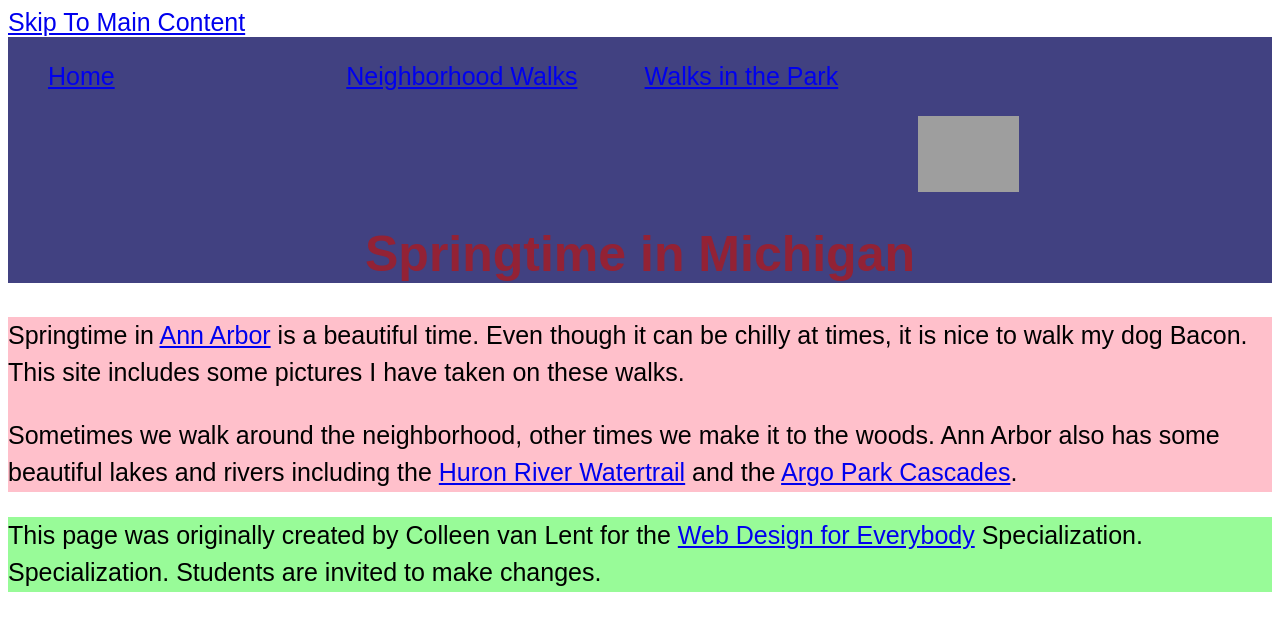
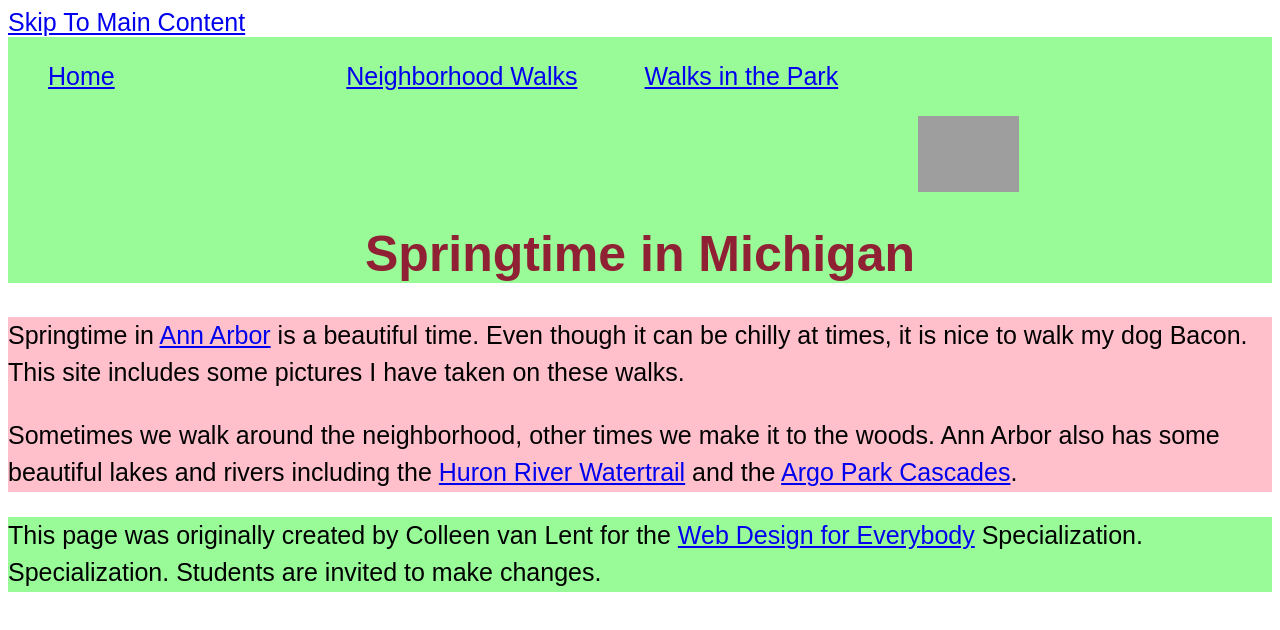
Before and after one commit to MiaSara4/css-class, a plain HTML site: page index.html in a window 1280 px wide. Drawn offline with Linux system fonts and the light colour scheme; grey boxes are pictures that could not be loaded.

Commit message:
Add files via upload

```diff
--- a/css/styles.css
+++ b/css/styles.css
@@ -3,13 +3,13 @@ body {
    font-family:Arial, sans-serif;
 }
 header{
-    background-color:#414181 ;
+    background-color:palegreen ;
 }
 
 nav{
     display:inline-block;
     width:80%;
-    /*background-color: blueviolet;*/
+
 }
 
 .current{
@@ -47,7 +47,7 @@ li{display: inline-block;
 h1 {
     text-align: center;
     font-family:Arial, sans-serif;
-    color: rgb(147, 34, 53);
+    color: rgb(144, 32, 51);
 }
 
 p {
```
